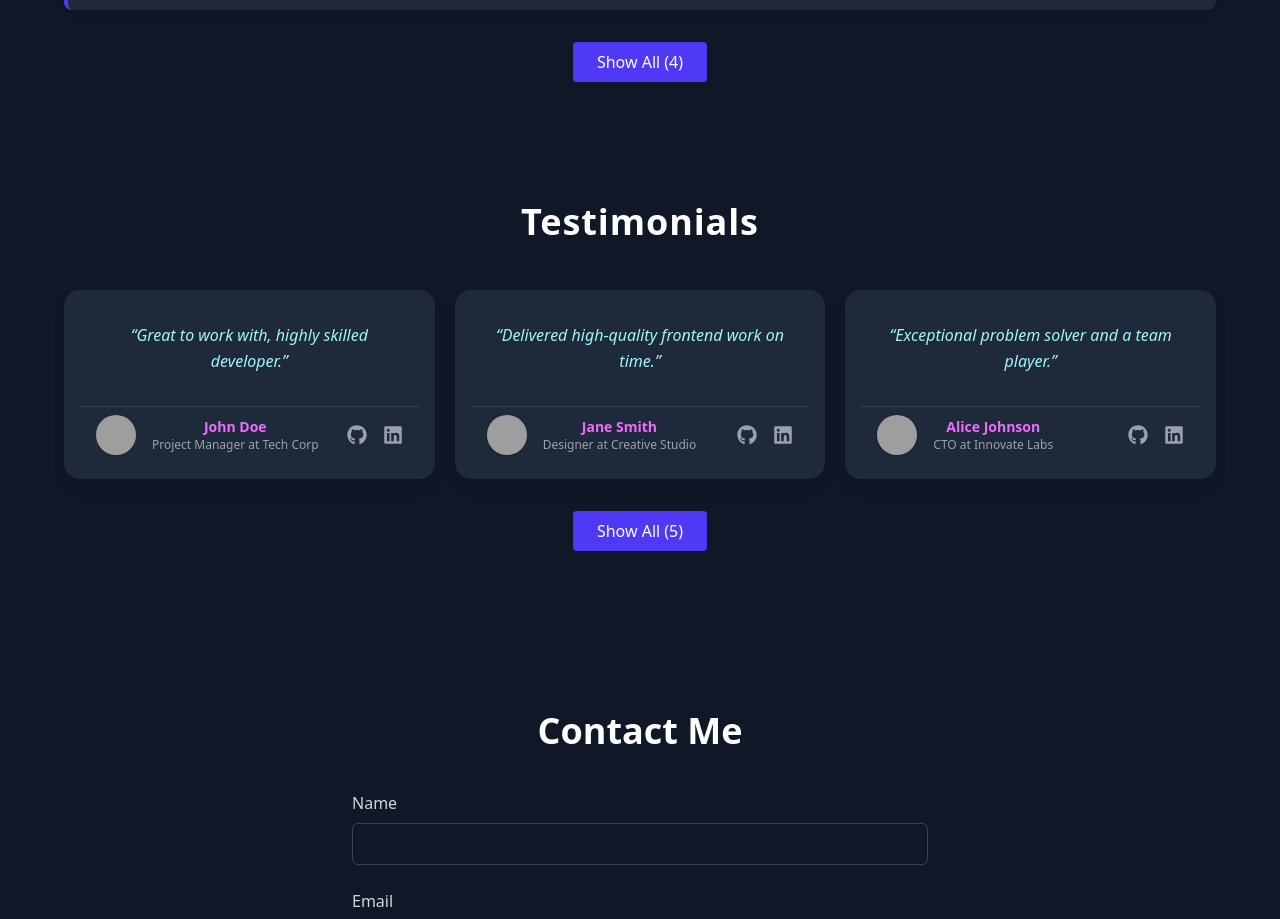
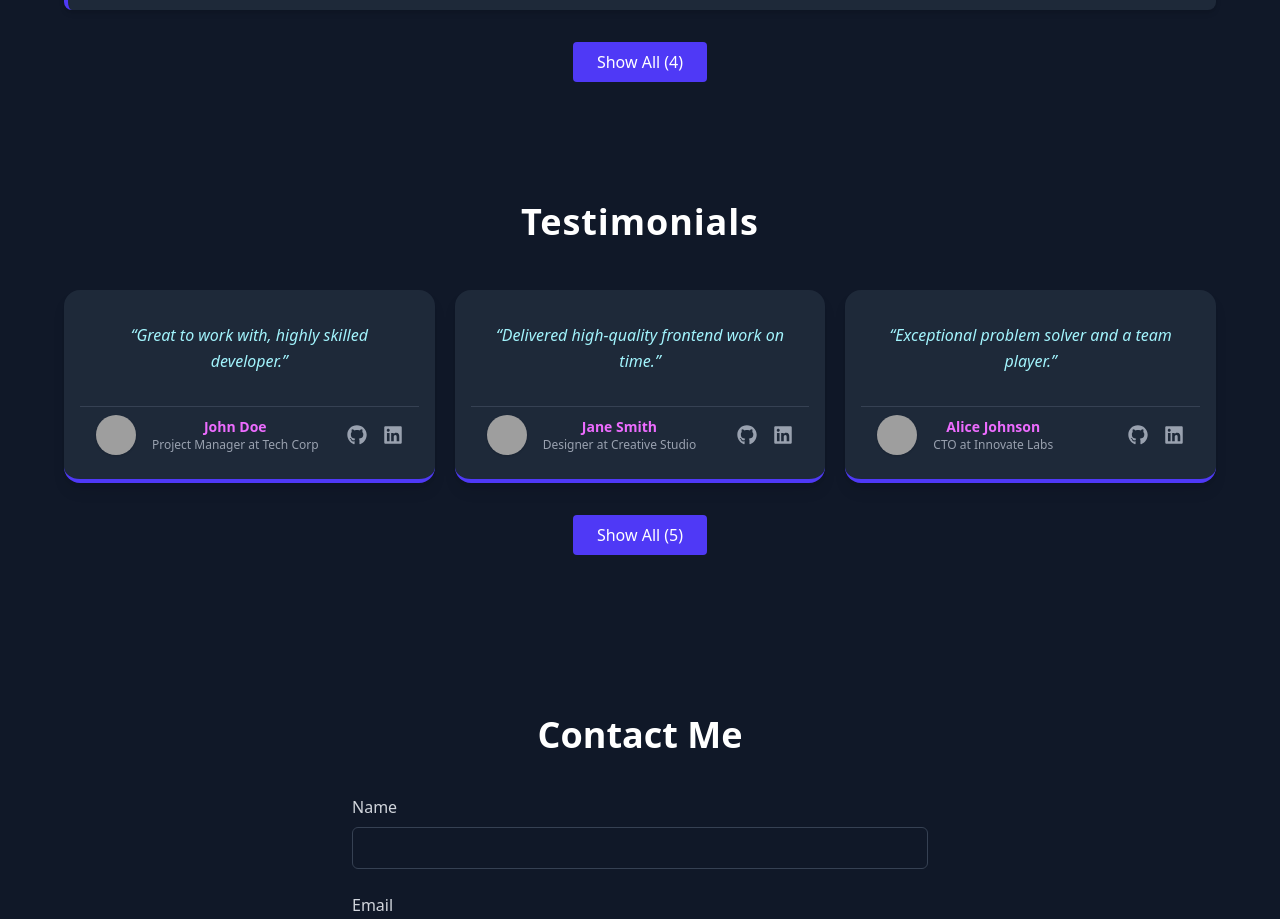
Before and after one commit to das-rn-apps/Deepak-Das, a React (Vite) app: page / in a window 1280 px wide. Shown: the part 2799-3718 px from the top of the page. Built offline with nearby package versions, Linux system fonts and the light colour scheme; grey boxes are pictures that could not be loaded.

Commit message:
fffffffffff

```diff
--- a/src/components/sections/Testimonials.tsx
+++ b/src/components/sections/Testimonials.tsx
@@ -4,7 +4,7 @@ import ExpandableList from '../ExpandableList';
 
 const Testimonials = () => {
     return (
-        <section id="testimonials" className="py-20 px-6 bg-gray-900">
+        <section id="testimonials" className="py-20 px-4 bg-gray-900">
             <div className="max-w-6xl mx-auto text-center">
                 <h2 className="text-4xl font-extrabold text-white mb-12 tracking-wide">
                     Testimonials
@@ -16,7 +16,7 @@ const Testimonials = () => {
                     renderItem={({ id, name, role, company, message, avatarUrl, github, linkedin }) => (
                         <div
                             key={id}
-                            className="bg-gray-800 rounded-2xl shadow-lg max-w-3xl mx-auto flex flex-col"
+                            className="bg-gray-800 rounded-2xl shadow-lg max-w-6xl mx-auto flex flex-col border-b-4 border-indigo-600"
                         >
                             {/* Main testimonial message */}
                             <p className="text-cyan-200 italic text-base leading-relaxed mb-4 p-8 h-25">
```
